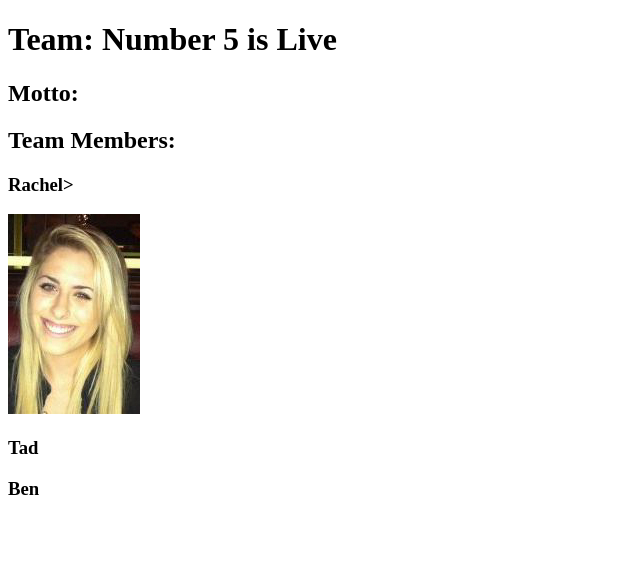
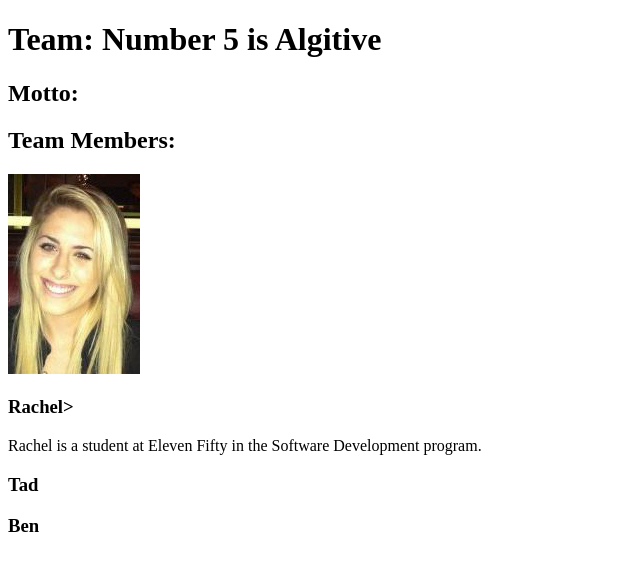
Before and after one commit to BenjaminEllis7711/GitExercise, a plain HTML site: page index.html in a window 1280 px wide. Shown: the whole page, without its empty margins (0-640 px from the left). Drawn offline with Linux system fonts and the light colour scheme.

Commit message:
rachel updates

```diff
--- a/index.html
+++ b/index.html
@@ -7,14 +7,15 @@
     <title>Git Exercise</title>
 </head>
 <body>
-    <h1>Team: Number 5 is Live</h1>
+    <h1>Team: Number 5 is Algitive</h1>
     <h2>Motto: </h2>
     <h2>Team Members:</h2>
-    <h3>Rachel></h3>
+
 <p id = "Rachel">
 
     <img src="/img/rachel.jpg"><br>
-
+    <h3>Rachel></h3>
+    Rachel is a student at Eleven Fifty in the Software Development program.
 </p>
 <h3>Tad</h3>
 <p id = "Tad"></p>
```
